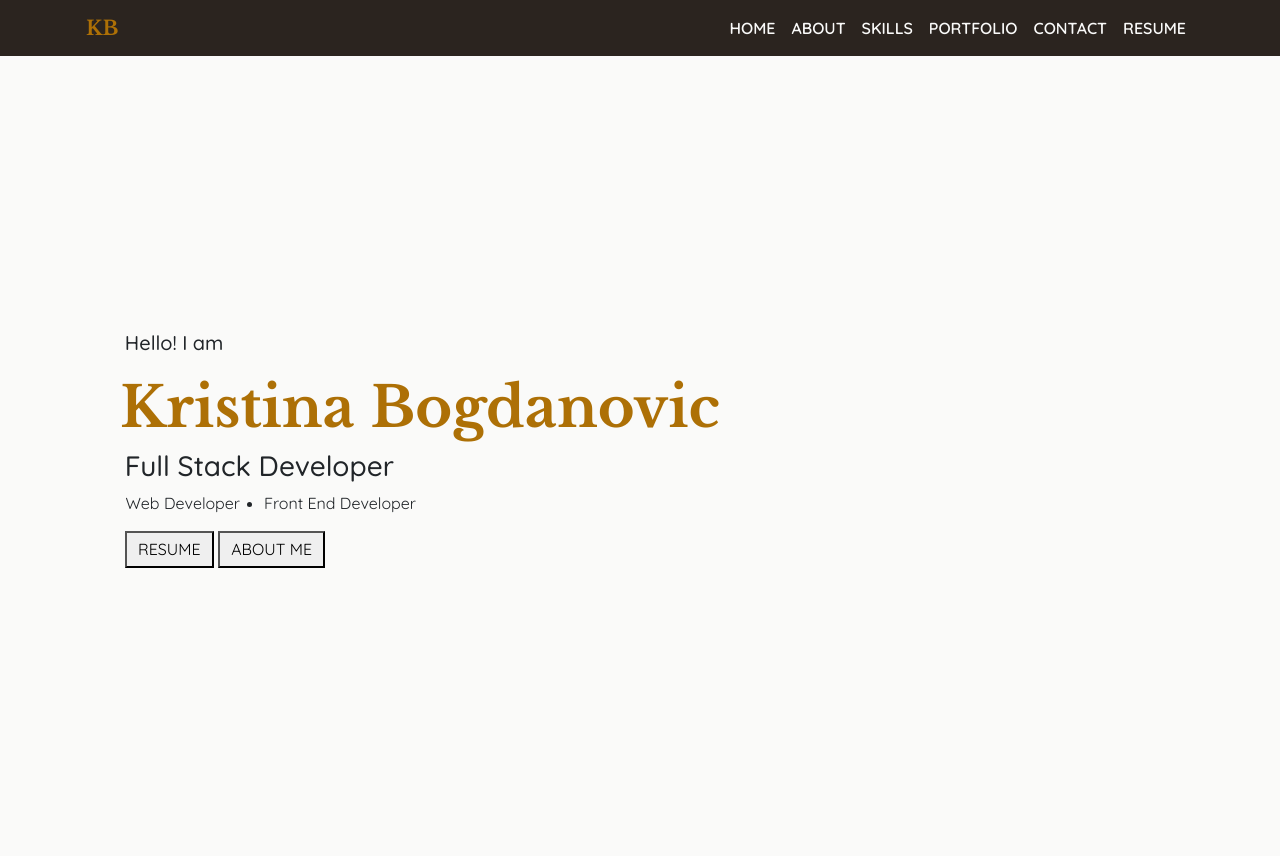
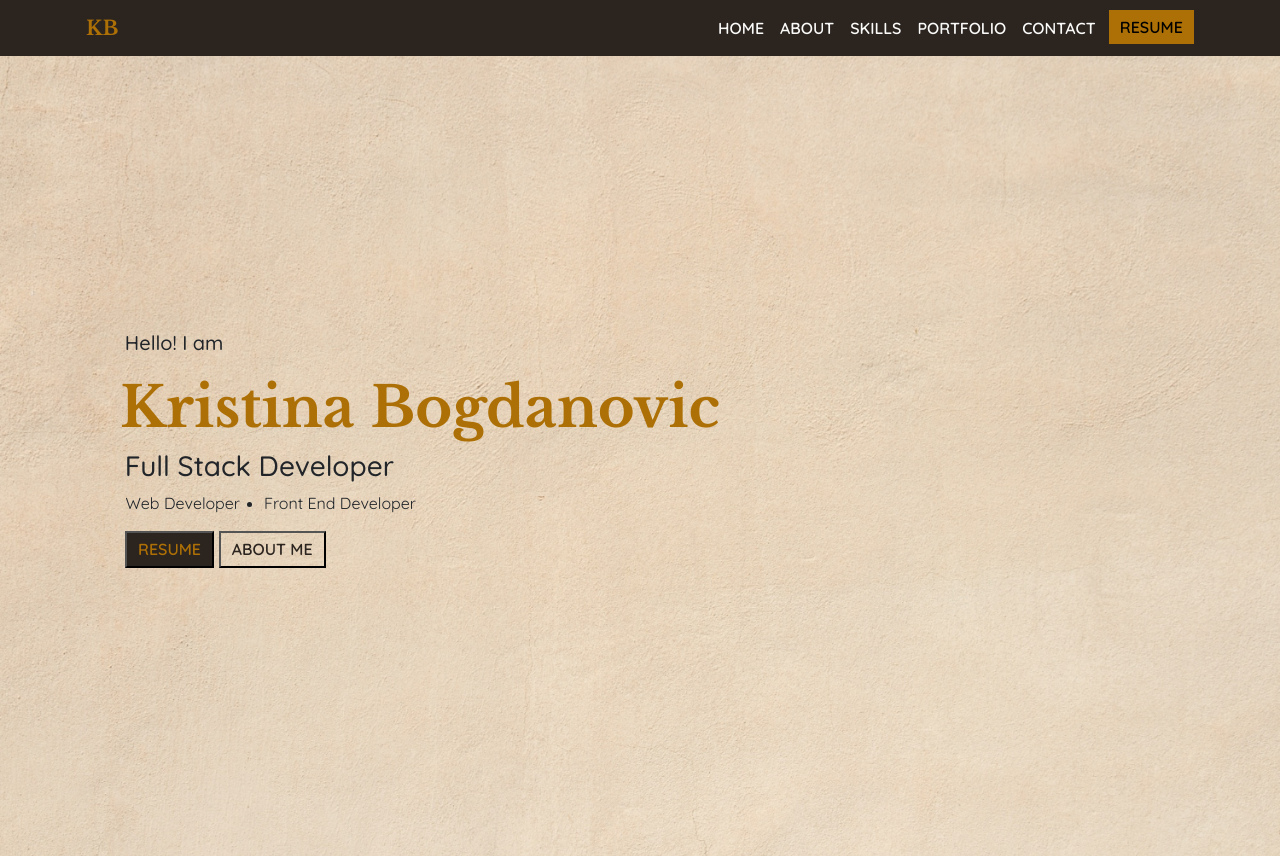
Before and after one commit to kristinabog/portfolio, a plain HTML site: page index.html in a window 1280 px wide. Drawn offline with nearby package versions, Linux system fonts and the light colour scheme.

Commit message:
added btns and background

```diff
--- a/assets/css/style.css
+++ b/assets/css/style.css
@@ -2,6 +2,7 @@
 
 body {
     font-family: 'Quicksand', sans-serif;
+    background-color: #fafaf9;
 }
 
 /*  --------------------------------------Navbar */
@@ -31,13 +32,40 @@ body {
     font-family: 'Libre Baskerville', serif;
 }
 
+.intro {
+    background-image: url('../img/background-img.jpg');
+    background-size: cover;
+    background-position: center;
+    background-repeat: no-repeat;
+}
+
+.intro::before {
+    content: "";
+    position: absolute;
+    top: 0;
+    left: 0;
+    width: 100%;
+    height: 100%;
+    background-color: rgb(240 238 238 / 40%);
+    z-index: -1;
+  }
+
+.nav-resume-btn {
+    background-color: #ad7006;
+    color: #000;
+    font-weight: 600;
+    border: 1px;
+    margin-left: 5px;
+    margin-top: 2px;
+}
+
 /*  --------------------------------------Intro */
 
 .intro {
     min-height: 100vh;
     display: flex;
     align-items: center;
-    background-color: #fafaf9;
+    position: relative;
 }
 
 .intro-container {
@@ -78,4 +106,16 @@ ul.intro-ul li {
 button {
     text-transform: uppercase;
     padding: 0.3rem 0.7rem 0.3rem 0.7rem;
+    font-weight: 600;
 }
+
+.resume-btn {
+    color: #ad7006;
+    background-color: #2b241f;
+}
+
+.about-me-btn {
+    background-color: transparent;
+    /* border: none; */
+    color: #2b241f;
+}
--- a/index.html
+++ b/index.html
@@ -38,7 +38,7 @@
               <a class="nav-link">Contact</a>
             </li>
             <li class="nav-item">
-              <a class="nav-link">Resume</a>
+              <button class="nav-resume-btn">Resume</button>
             </li>
           </ul>
         </div>
@@ -64,8 +64,8 @@
                 <li id="web-dev-ul">Web Developer</li>
                 <li>Front End Developer</li>
               </ul>
-              <button>Resume</button>
-              <button>About Me</button>
+              <button class="resume-btn">Resume</button>
+              <button class="about-me-btn">About Me</button>
           </div>
           </div>
         </div>
```
Also changed, not shown: assets/img/background-img.jpg (added).
